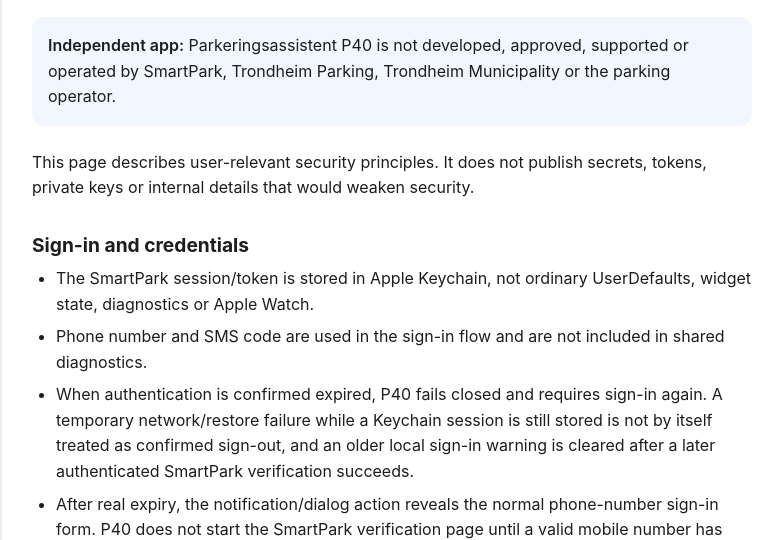
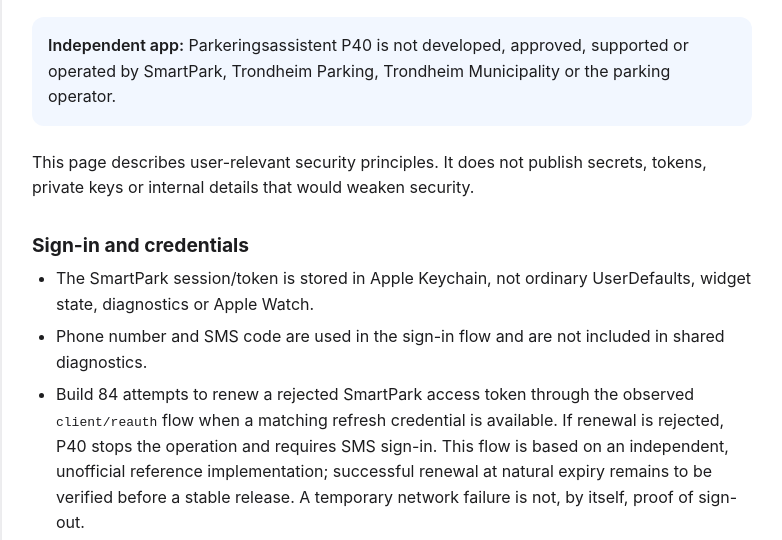
Before and after one commit to rskjonbe/parkering-p40, a plain HTML site: page en/security.html in a window 1280 px wide. Shown: the part 180-720 px from the top of the page, without its empty margins (248-1030 px from the left). Drawn offline with Linux system fonts and the light colour scheme.

Commit message:
Docs: align future P40 renewal and local booking-safety retention [skip ci]

```diff
--- a/en/security.html
+++ b/en/security.html
@@ -28,7 +28,8 @@
     <ul>
       <li>The SmartPark session/token is stored in Apple Keychain, not ordinary UserDefaults, widget state, diagnostics or Apple Watch.</li>
       <li>Phone number and SMS code are used in the sign-in flow and are not included in shared diagnostics.</li>
-      <li>When authentication is confirmed expired, P40 fails closed and requires sign-in again. A temporary network/restore failure while a Keychain session is still stored is not by itself treated as confirmed sign-out, and an older local sign-in warning is cleared after a later authenticated SmartPark verification succeeds.</li>
+      <li>Build 84 attempts to renew a rejected SmartPark access token through the observed <code>client/reauth</code> flow when a matching refresh credential is available. If renewal is rejected, P40 stops the operation and requires SMS sign-in. This flow is based on an independent, unofficial reference implementation; successful renewal at natural expiry remains to be verified before a stable release. A temporary network failure is not, by itself, proof of sign-out.</li>
+      <li>A subsequent security update retains unresolved parking-request safety information in a separate Apple Keychain item even when authentication credentials are removed. This prevents a new SMS sign-in from silently allowing a possible duplicate booking. The marker is cleared after parking status has been verified.</li>
       <li>After real expiry, the notification/dialog action reveals the normal phone-number sign-in form. P40 does not start the SmartPark verification page until a valid mobile number has been entered.</li>
     </ul>
 
@@ -77,7 +78,7 @@
       <li>Interface translation uses Apple Translation on-device. That API does not expose a separate system-prompt field, so P40 uses short, explicit and context-rich source text to improve translation quality.</li>
       <li>An older error is labelled historical/resolved when a later authenticated SmartPark check succeeds.</li>
       <li>Session diagnostics may locally store counters/timestamps, a coarse endpoint label, HTTP status and whether an X-Token header was observed or actually rotated. The token value itself is never written to diagnostics and remains Keychain-only.</li>
-      <li>P40 does not add or guess an undocumented SmartPark refresh endpoint.</li>
+      <li>P40 implements the <code>client/reauth</code> flow observed in an independent public reference but does not claim it is an officially supported or stable SmartPark API.</li>
       <li>Live Activity diagnostics may store a local timestamp/result for creation, update or fallback. This introduces no new external data sharing.</li>
     </ul>
 
```
